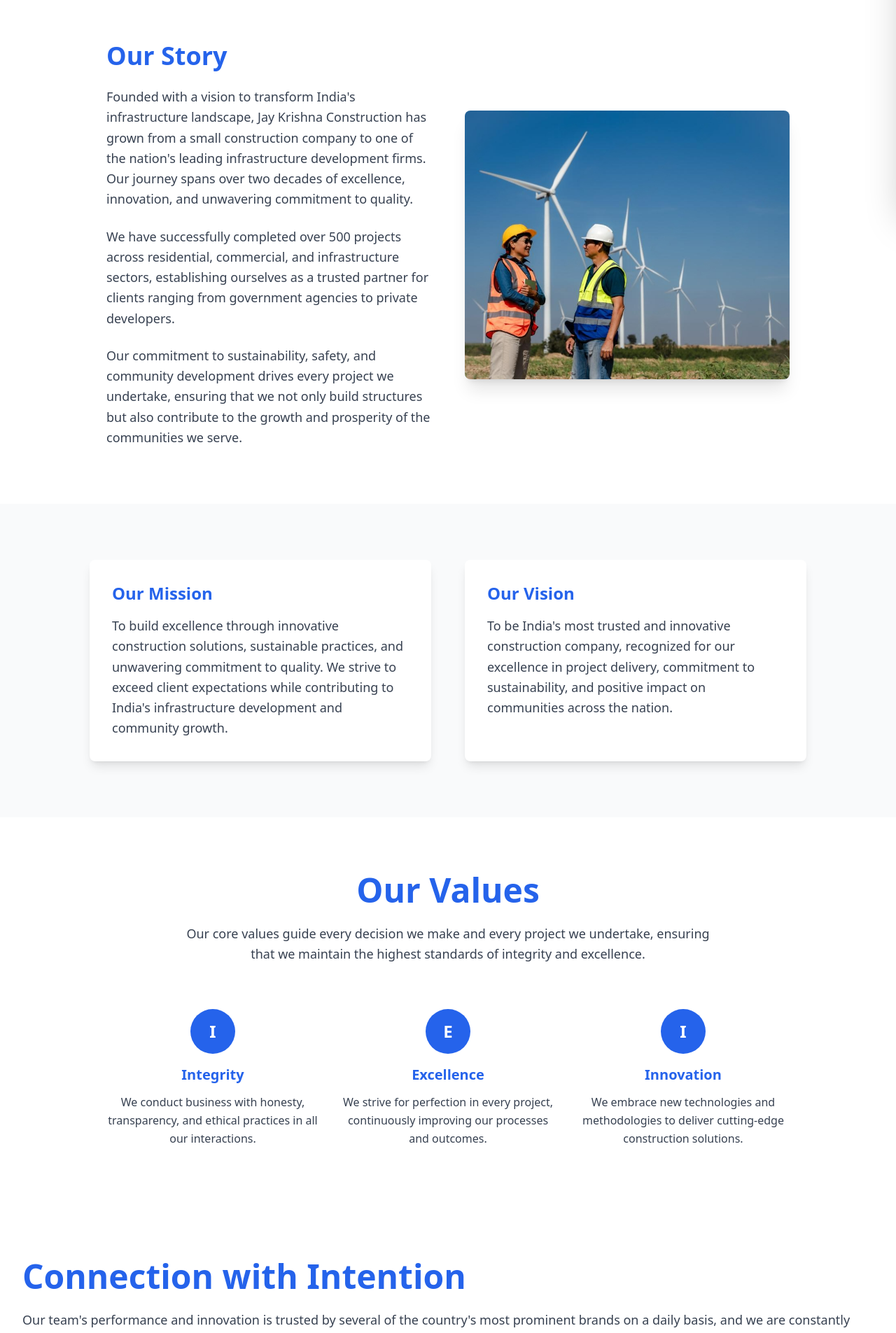
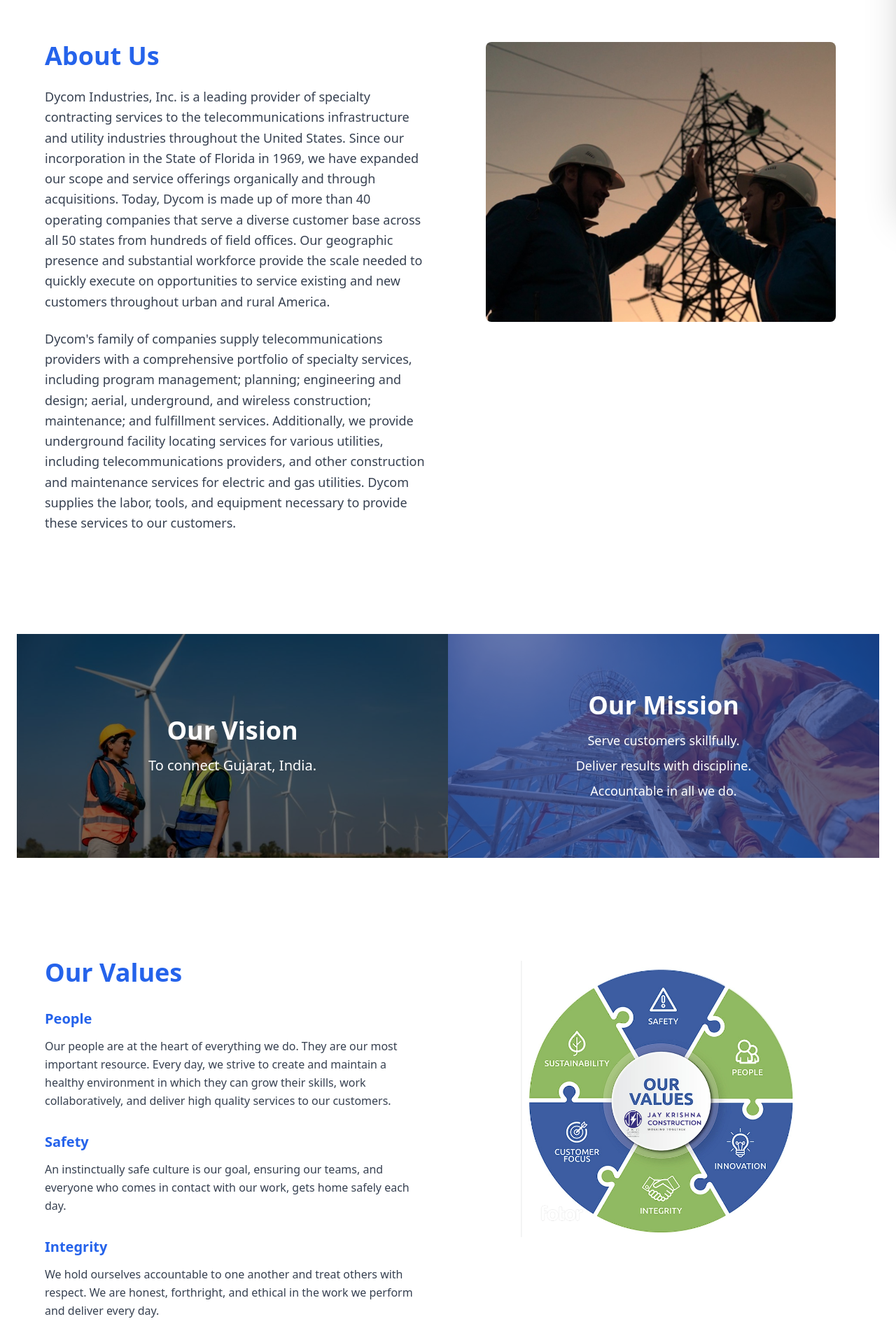
Before and after one commit to Yash-Sojitra-sys/JKconstruction, a React (Vite) app: page /about-us in a window 1280 px wide. Shown: the part 500-2405 px from the top of the page at 70% size. Built offline with nearby package versions, Linux system fonts and the light colour scheme.

Commit message:
Create comprehensive About Us page with hero section, company overview, vision/mission, and values with diagram

```diff
--- a/src/pages/AboutUs.tsx
+++ b/src/pages/AboutUs.tsx
@@ -1,7 +1,5 @@
 import React from 'react';
 import Header from '../components/Header';
-import ConnectionSection from '../components/ConnectionSection';
-import ServicesSection from '../components/ServicesSection';
 import Footer from '../components/Footer';
 import { IMAGES } from '../constants/images';
 
@@ -21,100 +19,168 @@
           <div className="absolute inset-0 bg-gradient-to-r from-black/60 to-black/40"></div>
         </div>
         <div className="relative z-10 max-w-5xl mx-auto text-center text-white">
-          <h1 className="text-5xl md:text-6xl font-light mb-6">About Us</h1>
-          <p className="text-xl md:text-2xl opacity-90">Building Excellence Through Innovation and Dedication</p>
+          <h1 className="text-5xl md:text-6xl font-light mb-6">Connection With Intention</h1>
         </div>
       </section>
 
-      {/* Company Overview */}
-      <section className="py-20 px-6 max-w-5xl mx-auto">
-        <div className="grid md:grid-cols-2 gap-12 items-center">
+      {/* About Us Section */}
+      <section className="py-20 px-6 bg-white">
+        <div className="max-w-6xl mx-auto">
+          <div className="grid md:grid-cols-2 gap-16 items-start">
             <div>
-            <h2 className="text-3xl md:text-4xl font-bold text-blue-600 mb-6">Our Story</h2>
+              <h2 className="text-4xl font-bold text-blue-600 mb-6">About Us</h2>
               <p className="text-gray-700 mb-6 text-lg leading-relaxed">
-              Founded with a vision to transform India's infrastructure landscape, Jay Krishna Construction has grown from a small construction company to one of the nation's leading infrastructure development firms. Our journey spans over two decades of excellence, innovation, and unwavering commitment to quality.
-            </p>
-            <p className="text-gray-700 mb-6 text-lg leading-relaxed">
-              We have successfully completed over 500 projects across residential, commercial, and infrastructure sectors, establishing ourselves as a trusted partner for clients ranging from government agencies to private developers.
+                Dycom Industries, Inc. is a leading provider of specialty contracting services to
+                the telecommunications infrastructure and utility industries throughout the
+                United States. Since our incorporation in the State of Florida in 1969, we have
+                expanded our scope and service offerings organically and through acquisitions.
+                Today, Dycom is made up of more than 40 operating companies that serve a
+                diverse customer base across all 50 states from hundreds of field offices. Our
+                geographic presence and substantial workforce provide the scale needed to
+                quickly execute on opportunities to service existing and new customers
+                throughout urban and rural America.
               </p>
               <p className="text-gray-700 text-lg leading-relaxed">
-              Our commitment to sustainability, safety, and community development drives every project we undertake, ensuring that we not only build structures but also contribute to the growth and prosperity of the communities we serve.
+                Dycom's family of companies supply telecommunications providers with a
+                comprehensive portfolio of specialty services, including program management;
+                planning; engineering and design; aerial, underground, and wireless construction;
+                maintenance; and fulfillment services. Additionally, we provide underground
+                facility locating services for various utilities, including telecommunications
+                providers, and other construction and maintenance services for electric and gas
+                utilities. Dycom supplies the labor, tools, and equipment necessary to provide
+                these services to our customers.
               </p>
             </div>
-          <div className="relative">
+
+            <div className="relative flex justify-center">
+              <div className="relative w-[500px] h-[400px]">
                 <img
-              src={IMAGES.GALLERY.CONSTRUCTION_1}
-              alt="Construction site overview"
-              className="rounded-lg shadow-xl w-full h-96 object-cover"
+                  src={IMAGES.GALLERY.CONSTRUCTION_4}
+                  alt="About Us"
+                  className="w-full h-full object-cover rounded-lg"
                 />
               </div>
-        </div>
-      </section>
-
-      {/* Mission & Vision */}
-      <section className="py-20 px-6 bg-gray-50">
-        <div className="max-w-5xl mx-auto">
-          <div className="grid md:grid-cols-2 gap-12">
-            <div className="bg-white p-8 rounded-lg shadow-lg">
-              <h3 className="text-2xl font-bold text-blue-600 mb-4">Our Mission</h3>
-              <p className="text-gray-700 text-lg leading-relaxed">
-                To build excellence through innovative construction solutions, sustainable practices, and unwavering commitment to quality. We strive to exceed client expectations while contributing to India's infrastructure development and community growth.
-              </p>
-            </div>
-            <div className="bg-white p-8 rounded-lg shadow-lg">
-              <h3 className="text-2xl font-bold text-blue-600 mb-4">Our Vision</h3>
-              <p className="text-gray-700 text-lg leading-relaxed">
-                To be India's most trusted and innovative construction company, recognized for our excellence in project delivery, commitment to sustainability, and positive impact on communities across the nation.
-              </p>
             </div>
           </div>
         </div>
       </section>
 
-      {/* Values */}
-      <section className="py-20 px-6 max-w-5xl mx-auto">
-        <div className="text-center mb-16">
-          <h2 className="text-4xl md:text-5xl font-bold text-blue-600 mb-6">Our Values</h2>
-          <p className="text-gray-700 text-lg leading-relaxed max-w-3xl mx-auto">
-            Our core values guide every decision we make and every project we undertake, ensuring that we maintain the highest standards of integrity and excellence.
-          </p>
+      {/* Vision and Mission Section */}
+      <section className="py-16 px-6">
+        <div className="max-w-7xl mx-auto">
+          <div className="grid md:grid-cols-2 gap-0">
+            {/* Our Vision */}
+            <div className="relative h-80 flex items-center justify-center">
+              <div className="absolute inset-0">
+                <img
+                  src={IMAGES.GALLERY.CONSTRUCTION_1}
+                  alt="Our Vision"
+                  className="w-full h-full object-cover"
+                />
+                <div className="absolute inset-0 bg-black/50"></div>
+              </div>
+              <div className="relative z-10 text-center text-white px-8">
+                <h2 className="text-4xl font-bold mb-4">Our Vision</h2>
+                <p className="text-xl">To connect Gujarat, India.</p>
+              </div>
             </div>
 
-        <div className="grid md:grid-cols-3 gap-8">
-          <div className="text-center">
-            <div className="w-16 h-16 bg-blue-600 rounded-full flex items-center justify-center mx-auto mb-4">
-              <span className="text-white text-2xl font-bold">I</span>
+            {/* Our Mission */}
+            <div className="relative h-80 flex items-center justify-center">
+              <div className="absolute inset-0">
+                <img
+                  src={IMAGES.GALLERY.CONSTRUCTION_2}
+                  alt="Our Mission"
+                  className="w-full h-full object-cover"
+                />
+                <div className="absolute inset-0 bg-blue-900/70"></div>
               </div>
-            <h3 className="text-xl font-bold text-blue-600 mb-3">Integrity</h3>
-            <p className="text-gray-700 leading-relaxed">
-              We conduct business with honesty, transparency, and ethical practices in all our interactions.
-            </p>
+              <div className="relative z-10 text-center text-white px-8">
+                <h2 className="text-4xl font-bold mb-4">Our Mission</h2>
+                <div className="space-y-2">
+                  <p className="text-lg">Serve customers skillfully.</p>
+                  <p className="text-lg">Deliver results with discipline.</p>
+                  <p className="text-lg">Accountable in all we do.</p>
                 </div>
-
-          <div className="text-center">
-            <div className="w-16 h-16 bg-blue-600 rounded-full flex items-center justify-center mx-auto mb-4">
-              <span className="text-white text-2xl font-bold">E</span>
               </div>
-            <h3 className="text-xl font-bold text-blue-600 mb-3">Excellence</h3>
-            <p className="text-gray-700 leading-relaxed">
-              We strive for perfection in every project, continuously improving our processes and outcomes.
-            </p>
             </div>
-
-          <div className="text-center">
-            <div className="w-16 h-16 bg-blue-600 rounded-full flex items-center justify-center mx-auto mb-4">
-              <span className="text-white text-2xl font-bold">I</span>
-            </div>
-            <h3 className="text-xl font-bold text-blue-600 mb-3">Innovation</h3>
-            <p className="text-gray-700 leading-relaxed">
-              We embrace new technologies and methodologies to deliver cutting-edge construction solutions.
-            </p>
           </div>
         </div>
       </section>
 
-      <ConnectionSection />
-      <ServicesSection />
+      {/* Our Values Section */}
+      <section className="py-20 px-6 bg-white">
+        <div className="max-w-6xl mx-auto">
+          <div className="grid md:grid-cols-2 gap-16 items-start">
+            <div>
+              <h2 className="text-4xl font-bold text-blue-600 mb-8">Our Values</h2>
+
+              <div className="space-y-8">
+                <div>
+                  <h3 className="text-xl font-bold text-blue-600 mb-3">People</h3>
+                  <p className="text-gray-700 leading-relaxed">
+                    Our people are at the heart of everything we do. They are our most important resource. Every day, we strive
+                    to create and maintain a healthy environment in which they can grow their skills, work collaboratively, and
+                    deliver high quality services to our customers.
+                  </p>
+                </div>
+
+                <div>
+                  <h3 className="text-xl font-bold text-blue-600 mb-3">Safety</h3>
+                  <p className="text-gray-700 leading-relaxed">
+                    An instinctually safe culture is our goal, ensuring our teams, and everyone who comes in contact with our
+                    work, gets home safely each day.
+                  </p>
+                </div>
+
+                <div>
+                  <h3 className="text-xl font-bold text-blue-600 mb-3">Integrity</h3>
+                  <p className="text-gray-700 leading-relaxed">
+                    We hold ourselves accountable to one another and treat others with respect. We are honest, forthright,
+                    and ethical in the work we perform and deliver every day.
+                  </p>
+                </div>
+
+                <div>
+                  <h3 className="text-xl font-bold text-blue-600 mb-3">Innovation</h3>
+                  <p className="text-gray-700 leading-relaxed">
+                    We continually challenge ourselves to improve our performance and solve problems, driving innovation,
+                    informed but unconstrained by our past experiences.
+                  </p>
+                </div>
+
+                <div>
+                  <h3 className="text-xl font-bold text-blue-600 mb-3">Customer Focus</h3>
+                  <p className="text-gray-700 leading-relaxed">
+                    Customers are at the forefront of everything we do. By understanding their needs and exceeding their
+                    expectations, we strive to be valued partners, delivering the high quality our customers require and
+                    building enduring relationships.
+                  </p>
+                </div>
+
+                <div>
+                  <h3 className="text-xl font-bold text-blue-600 mb-3">Sustainability</h3>
+                  <p className="text-gray-700 leading-relaxed">
+                    We manage all aspects of our operations with accountability, understanding the economic, environmental,
+                    and social impacts our operations create for our people, stakeholders and the communities in which we work.
+                  </p>
+                </div>
+              </div>
+            </div>
+
+            <div className="relative flex justify-center">
+              <div className="relative w-[400px] h-[400px]">
+                <img
+                  src="/images/About Us/Image1.png"
+                  alt="Our Values Diagram"
+                  className="w-full h-full object-contain"
+                />
+              </div>
+            </div>
+          </div>
+        </div>
+      </section>
+
       <Footer />
     </div>
   );
```
Also changed, not shown: public/images/About Us/Image1.png (added). Lines whose indentation alone changed are shown as unchanged.
